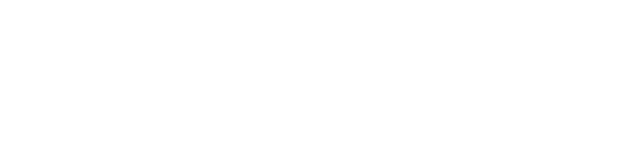
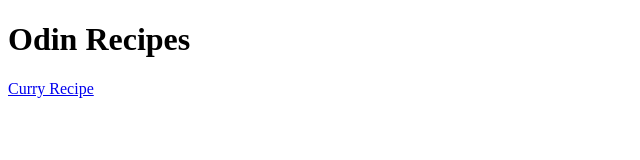
Before and after one commit to PhilipEsg/odin-recipes, a plain HTML site: page index.html in a window 1280 px wide. Shown: the whole page, without its empty margins (0-640 px from the left). Drawn offline with Linux system fonts and the light colour scheme.

Commit message:
Added link to curry recipe page

```diff
--- a/index.html
+++ b/index.html
@@ -6,6 +6,7 @@
     <title>Document</title>
 </head>
 <body>
-
+   <h1>Odin Recipes</h1>
+   <a href="recipes/curry.html">Curry Recipe</a>
 </body>
 </html>
```
